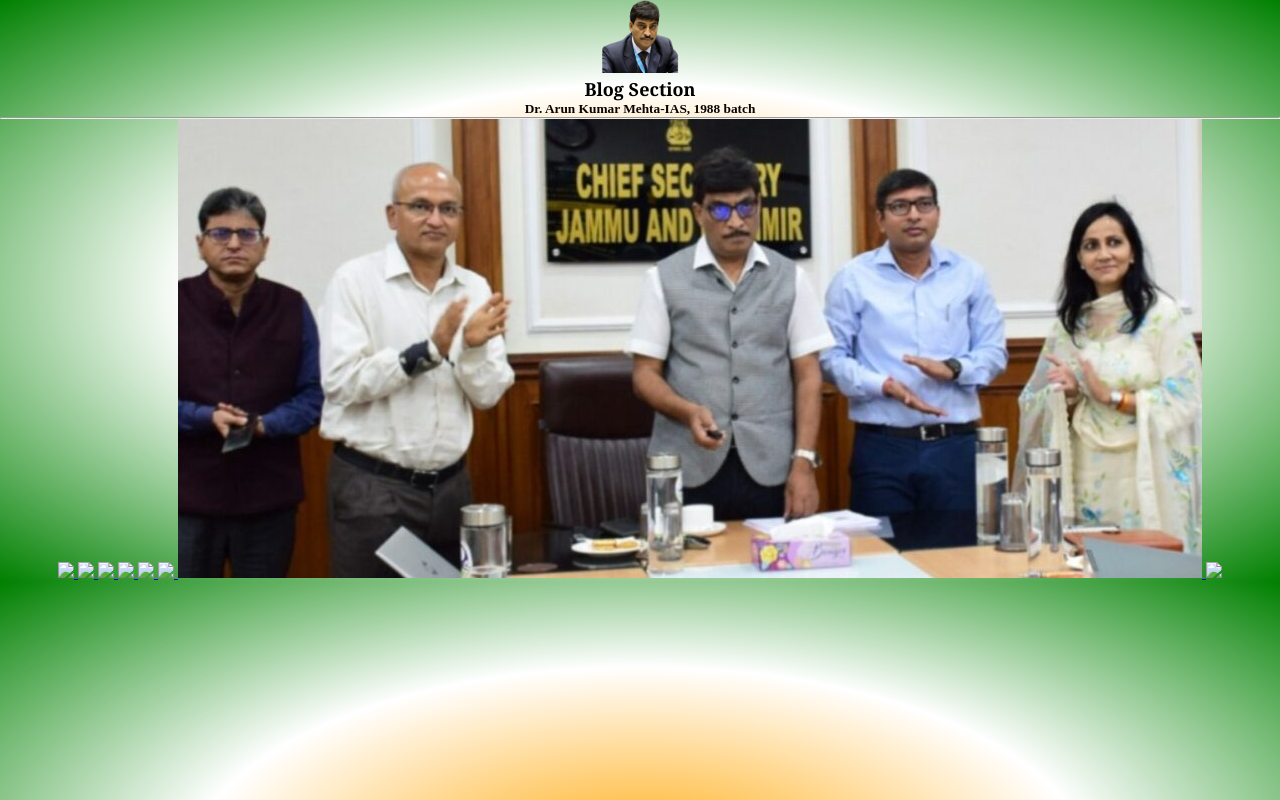
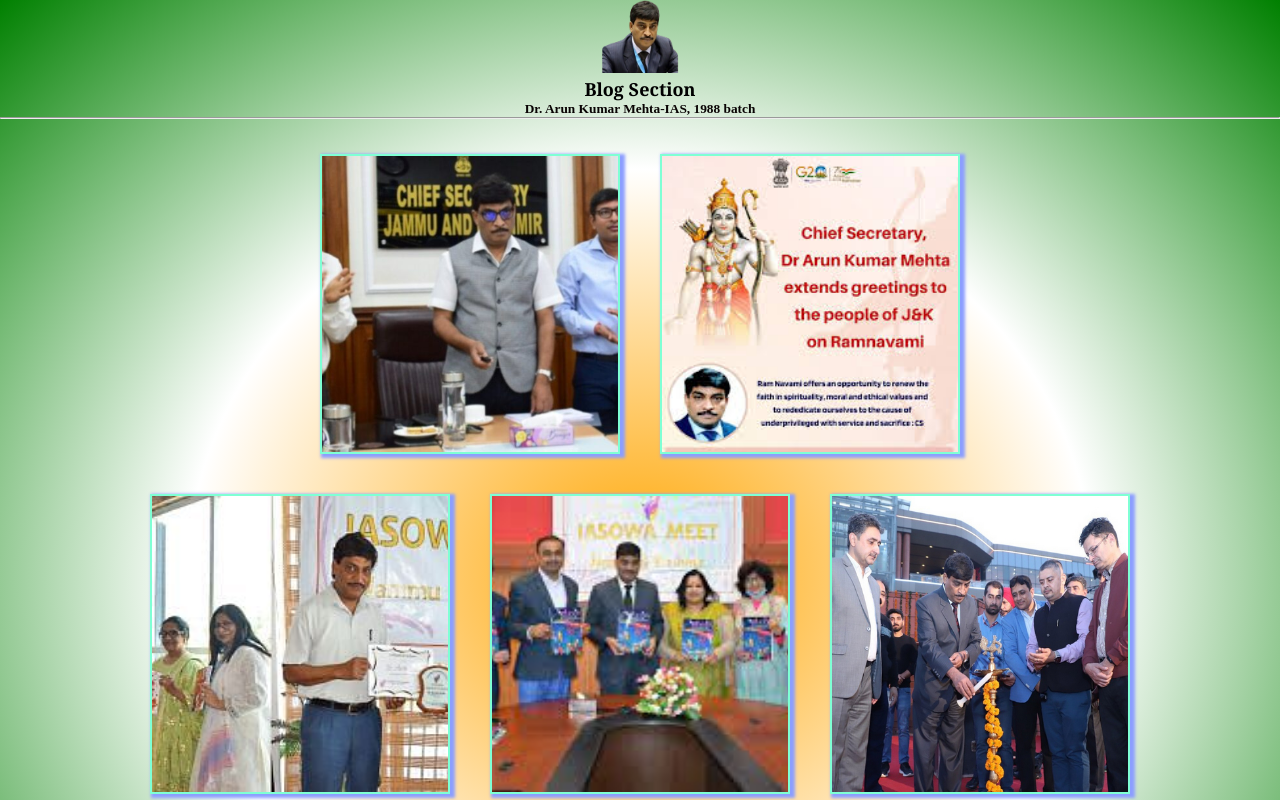
Before and after one commit to lakshyaQ94/ArunKumarMehta, a plain HTML site: page gallery.html in a window 1280 px wide. Shown: the top 800 px of the page. Drawn offline with Linux system fonts and the light colour scheme; some packages are replaced by stand-ins of ours; a script that the page names is missing.

Commit message:
Add files via upload

```diff
--- a/style.css
+++ b/style.css
@@ -1,6 +1,7 @@
 * {
     margin: 0px;
     padding: 0px;
+    box-sizing: border-box;
 }
 body {
   background-image: radial-gradient(orange, white, green);
@@ -50,7 +51,7 @@ title {
   text-align: center;
 }
 h2 {
-  font-size: 18px;
+  font-size: 13px;
   font-family: Arial, Helvetica, sans-serif;
   position: relative;
   display: inline;
@@ -91,3 +92,32 @@ h4 {
   font-size: smaller;
   color: rgb(9, 4, 4);
 }
+
+.gallery {
+  display: flex;
+  justify-content: center;
+  flex-wrap: wrap-reverse;
+  width: 100%;
+  margin: 0px auto;
+  margin-top: 15px;
+}
+
+.gallery a {
+  height: 300px;
+  width: 300px;
+  margin: 20px;
+  border-radius: 0px;
+  overflow: hidden;
+  box-shadow: 3px 2px 3px 2px #8c9eff;
+}
+
+.gallery a img {
+  height: 100%;
+  width: 100%;
+  object-fit: cover;
+  border: 2.9px solid aquamarine;
+}
+
+.gallery a img:hover {
+  transform: scale(1.4);
+}
```
Also changed, not shown: index.html (+7 -1 lines), ANI-20221123174205.jpg (added), Screenshot__1972_.png (added), download (3).jpg (added), download (4).jpg (added), download (5).jpg (added), download (6).jpg (added), images (5).jpg (added).
